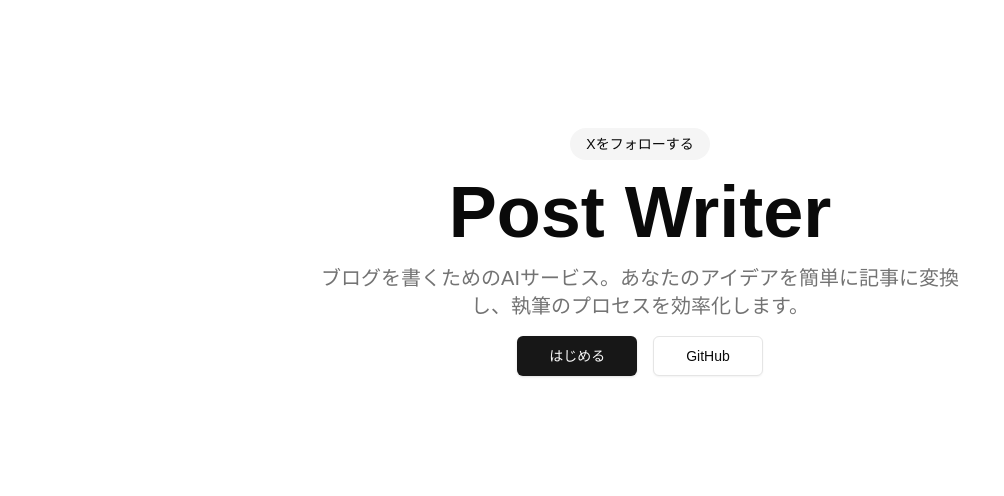
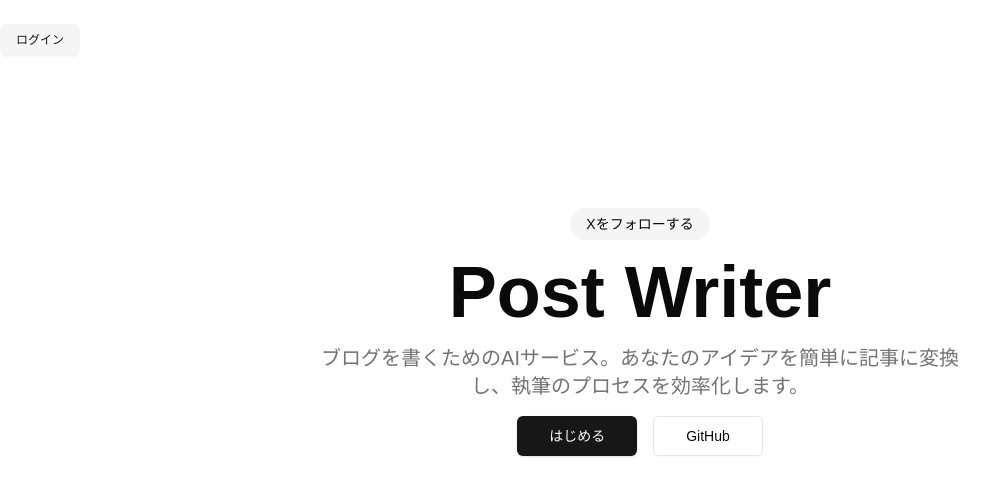
Before and after one commit to nagisora/post-writer-webapp, a Next.js app: page / in a window 1280 px wide. Shown: the top 496 px of the page, without its empty margins (0-1004 px from the left). Built offline with nearby package versions, Linux system fonts and the light colour scheme.

Commit message:
10. ヘッダー作成をはじめよう

```diff
--- /dev/null
+++ b/app/(marketing)/layout.tsx
@@ -0,0 +1,30 @@
+import Link from "next/link";
+import { cn } from "@/lib/utils";
+import { buttonVariants } from "@/components/ui/button";
+
+export default function MarketingLayout({
+  children,
+}: {
+  children: React.ReactNode;
+}) {
+  return (
+    <>
+      <header className="container z-40 bg-background">
+        <div className="h-20 py-6">
+          <nav>
+            <Link
+              href={"/login"}
+              className={cn(
+                buttonVariants({ variant: "secondary", size: "sm" }),
+                "px-4"
+              )}
+            >
+              ログイン
+            </Link>
+          </nav>
+        </div>
+      </header>
+      <main>{children}</main>
+    </>
+  );
+}
```
